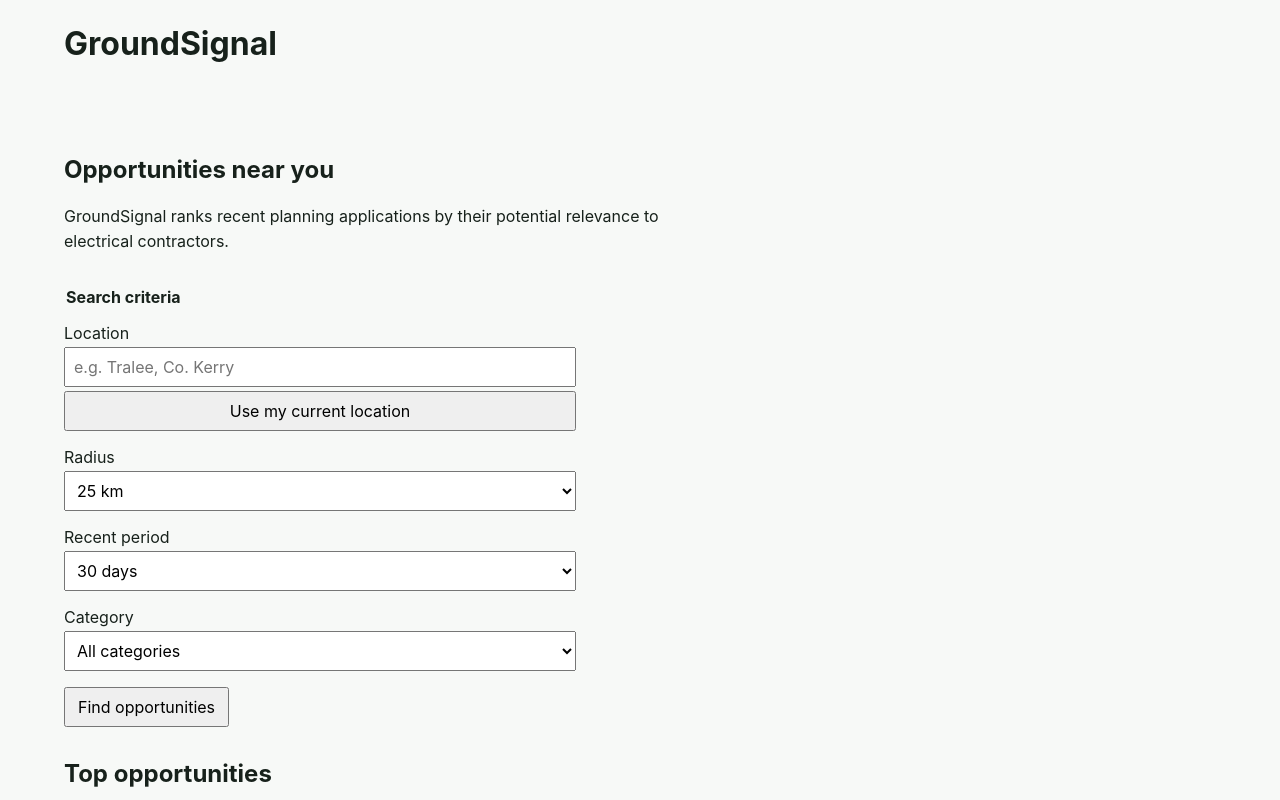
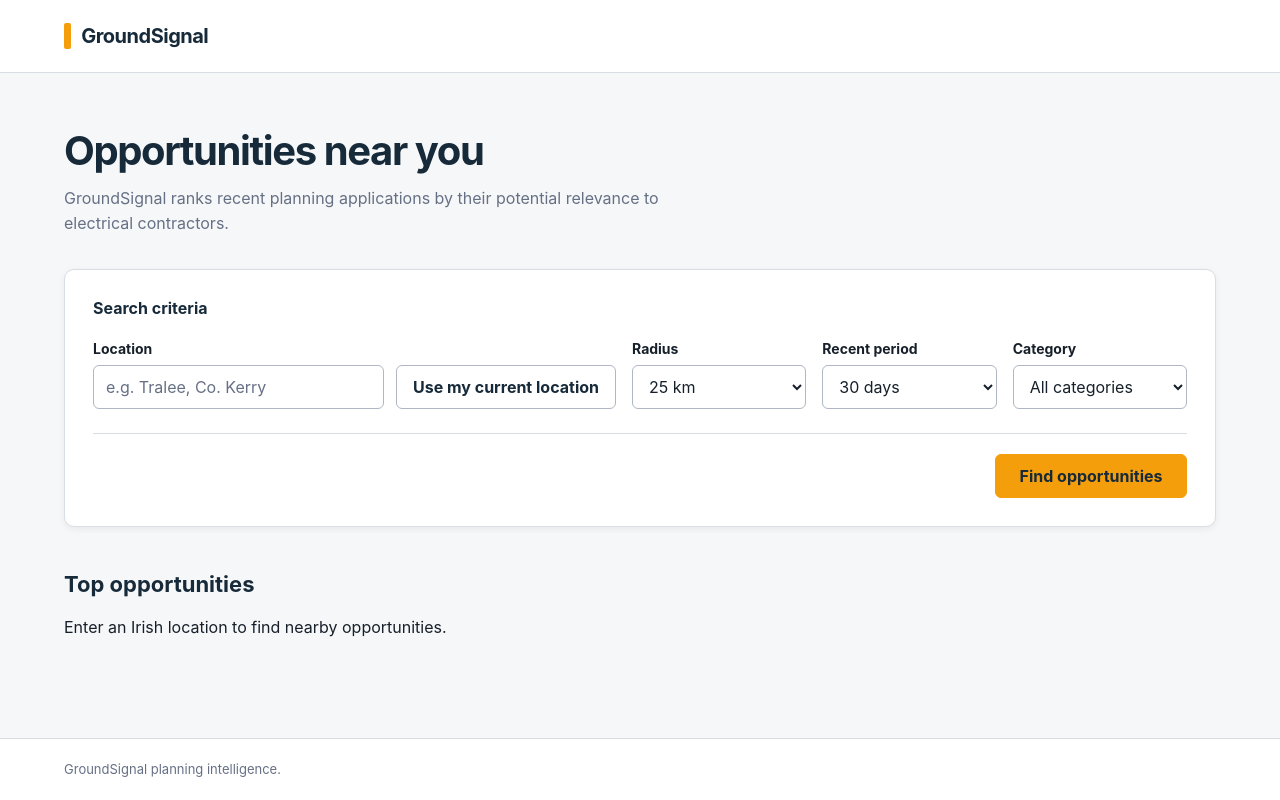
Before and after one commit to moranjohn-95/groundsignal, a React (Vite) app in the folder frontend/: page / in a window 1280 px wide. Shown: the top 800 px of the page. Built offline with nearby package versions, Linux system fonts and the light colour scheme.

Commit message:
Add initial styling to opportunities page

```diff
--- a/frontend/src/App.tsx
+++ b/frontend/src/App.tsx
@@ -4,15 +4,21 @@ function App() {
   return (
     <>
       <header className="site-header">
-        <h1>GroundSignal</h1>
+        <div className="app-container site-header__inner">
+          <h1 className="site-brand">GroundSignal</h1>
+        </div>
       </header>
 
       <main className="site-main">
-        <OpportunitiesPage />
+        <div className="app-container">
+          <OpportunitiesPage />
+        </div>
       </main>
 
       <footer className="site-footer">
-        <p>GroundSignal planning intelligence.</p>
+        <div className="app-container site-footer__inner">
+          <p>GroundSignal planning intelligence.</p>
+        </div>
       </footer>
     </>
   )
--- a/frontend/src/features/opportunities/OpportunitiesPage.tsx
+++ b/frontend/src/features/opportunities/OpportunitiesPage.tsx
@@ -141,12 +141,17 @@ function OpportunitiesPage() {
 
   return (
     <>
-      <section aria-labelledby="opportunities-heading">
-        <h2 id="opportunities-heading">Opportunities near you</h2>
-        <p>
-          GroundSignal ranks recent planning applications by their potential
-          relevance to electrical contractors.
-        </p>
+      <section
+        className="opportunities-search"
+        aria-labelledby="opportunities-heading"
+      >
+        <div className="opportunities-intro">
+          <h2 id="opportunities-heading">Opportunities near you</h2>
+          <p>
+            GroundSignal ranks recent planning applications by their potential
+            relevance to electrical contractors.
+          </p>
+        </div>
 
         <OpportunityFilters
           isCurrentLocationSelected={currentCoordinates !== null}
--- a/frontend/src/features/opportunities/OpportunityFilters.tsx
+++ b/frontend/src/features/opportunities/OpportunityFilters.tsx
@@ -72,11 +72,13 @@ function OpportunityFilters({
       aria-label="Opportunity filters"
       onSubmit={handleSubmit}
     >
-      <fieldset>
+      <fieldset className="opportunity-filters__fieldset">
         <legend>Search criteria</legend>
 
-        <div className="form-field">
+        <div className="opportunity-filters__grid">
+          <div className="form-field form-field--location">
             <label htmlFor="opportunity-location">Location</label>
+            <div className="location-controls">
               <input
                 id="opportunity-location"
                 name="location"
@@ -84,9 +86,12 @@ function OpportunityFilters({
                 placeholder="e.g. Tralee, Co. Kerry"
                 required={!isCurrentLocationSelected}
                 value={location}
-            onChange={(event) => onLocationChange(event.currentTarget.value)}
+                onChange={(event) =>
+                  onLocationChange(event.currentTarget.value)
+                }
               />
               <button
+                className="button button--secondary"
                 type="button"
                 disabled={isLoading}
                 onClick={onUseCurrentLocation}
@@ -95,8 +100,11 @@ function OpportunityFilters({
                   ? 'Getting current location...'
                   : 'Use my current location'}
               </button>
+            </div>
             {isCurrentLocationSelected && (
-            <p role="status">Current location selected.</p>
+              <p className="current-location-status" role="status">
+                Current location selected.
+              </p>
             )}
           </div>
 
@@ -125,7 +133,11 @@ function OpportunityFilters({
 
           <div className="form-field">
             <label htmlFor="opportunity-category">Category</label>
-          <select id="opportunity-category" name="category" defaultValue="">
+            <select
+              id="opportunity-category"
+              name="category"
+              defaultValue=""
+            >
               <option value="">All categories</option>
               {planningApplicationCategories.map((category) => (
                 <option key={category} value={category}>
@@ -134,11 +146,18 @@ function OpportunityFilters({
               ))}
             </select>
           </div>
+        </div>
       </fieldset>
 
-      <button type="submit" disabled={isLoading}>
+      <div className="opportunity-filters__actions">
+        <button
+          className="button button--primary"
+          type="submit"
+          disabled={isLoading}
+        >
           Find opportunities
         </button>
+      </div>
     </form>
   )
 }
--- a/frontend/src/styles/global.css
+++ b/frontend/src/styles/global.css
@@ -1,9 +1,32 @@
 :root {
-  color: #17211b;
-  background: #f7f9f7;
-  font-family:
+  --color-primary: #172a3a;
+  --color-primary-hover: #0f1f2c;
+  --color-accent: #f59e0b;
+  --color-accent-hover: #d97706;
+  --color-accent-active: #b45309;
+  --color-background: #f6f7f8;
+  --color-surface: #ffffff;
+  --color-text: #17202a;
+  --color-text-muted: #667085;
+  --color-border: #d9dee5;
+  --color-border-strong: #aeb7c3;
+  --color-focus: #2563eb;
+  --color-error: #b42318;
+  --color-error-surface: #fef3f2;
+  --color-success: #067647;
+  --color-success-surface: #ecfdf3;
+  --font-sans:
     Inter, ui-sans-serif, system-ui, -apple-system, BlinkMacSystemFont, "Segoe UI",
     sans-serif;
+  --container-max-width: 72rem;
+  --radius-sm: 0.375rem;
+  --radius-md: 0.625rem;
+  --shadow-panel: 0 0.125rem 0.375rem rgb(23 42 58 / 7%);
+  --shadow-focus: 0 0 0 0.1875rem rgb(245 158 11 / 24%);
+
+  color: var(--color-text);
+  background: var(--color-background);
+  font-family: var(--font-sans);
   font-synthesis: none;
   text-rendering: optimizeLegibility;
 }
@@ -12,9 +35,16 @@
   box-sizing: border-box;
 }
 
+html {
+  min-width: 320px;
+  background: var(--color-background);
+}
+
 body {
+  min-width: 320px;
+  min-height: 100vh;
   margin: 0;
-  min-width: 320px;
+  background: var(--color-background);
 }
 
 #root {
@@ -23,70 +53,268 @@ body {
   flex-direction: column;
 }
 
-.site-header,
-.site-main,
-.site-footer {
-  width: min(100% - 2rem, 72rem);
+.app-container {
+  width: min(calc(100% - 2rem), var(--container-max-width));
   margin-inline: auto;
 }
 
-.site-header,
-.site-footer {
-  padding-block: 1.5rem;
+.site-header {
+  background: var(--color-surface);
+  border-bottom: 1px solid var(--color-border);
+}
+
+.site-header__inner {
+  display: flex;
+  min-height: 4.5rem;
+  align-items: center;
+}
+
+.site-brand {
+  display: flex;
+  align-items: center;
+  gap: 0.625rem;
+  margin: 0;
+  color: var(--color-primary);
+  font-size: 1.25rem;
+  font-weight: 750;
+  letter-spacing: -0.025em;
+  line-height: 1;
+}
+
+.site-brand::before {
+  width: 0.45rem;
+  height: 1.65rem;
+  border-radius: 0.125rem;
+  background: var(--color-accent);
+  content: "";
 }
 
 .site-main {
   flex: 1;
-  padding-block: 3rem;
+  padding-block: 2.5rem 4rem;
 }
 
-h1,
-p {
-  margin-block: 0;
+.site-footer {
+  background: var(--color-surface);
+  border-top: 1px solid var(--color-border);
+}
+
+.site-footer__inner {
+  padding-block: 1.25rem;
+}
+
+.site-footer p {
+  color: var(--color-text-muted);
+  font-size: 0.8125rem;
 }
 
 p {
   max-width: 65ch;
+  margin-block: 0;
   line-height: 1.6;
 }
 
-section + section,
+.opportunities-intro {
+  max-width: 46rem;
+}
+
+.opportunities-intro h2 {
+  margin: 0;
+  color: var(--color-primary);
+  font-size: clamp(1.875rem, 5vw, 2.5rem);
+  font-weight: 750;
+  letter-spacing: -0.035em;
+  line-height: 1.12;
+}
+
+.opportunities-intro p {
+  margin-top: 0.75rem;
+  color: var(--color-text-muted);
+  font-size: 1rem;
+}
+
 .opportunity-filters {
   margin-top: 2rem;
+  padding: 1.25rem;
+  border: 1px solid var(--color-border);
+  border-radius: var(--radius-md);
+  background: var(--color-surface);
+  box-shadow: var(--shadow-panel);
 }
 
-.opportunity-filters fieldset {
-  display: grid;
-  max-width: 32rem;
-  gap: 1rem;
-  margin: 0 0 1rem;
+.opportunity-filters__fieldset {
+  min-width: 0;
+  margin: 0;
   padding: 0;
   border: 0;
 }
 
 .opportunity-filters legend {
-  margin-bottom: 1rem;
+  margin-bottom: 1.25rem;
+  padding: 0;
+  color: var(--color-primary);
+  font-size: 1rem;
   font-weight: 700;
+  line-height: 1.3;
+}
+
+.opportunity-filters__grid {
+  display: grid;
+  gap: 1rem;
 }
 
 .form-field {
   display: grid;
-  gap: 0.25rem;
+  min-width: 0;
+  align-content: start;
+  gap: 0.4375rem;
 }
 
-input,
-select,
-button {
-  font: inherit;
+.form-field label {
+  color: var(--color-text);
+  font-size: 0.875rem;
+  font-weight: 650;
+  line-height: 1.4;
 }
 
-input,
-select {
-  padding: 0.5rem;
+.location-controls {
+  display: grid;
+  min-width: 0;
+  gap: 0.75rem;
 }
 
-button {
-  padding: 0.5rem 0.75rem;
+.opportunity-filters input,
+.opportunity-filters select {
+  width: 100%;
+  min-width: 0;
+  min-height: 2.75rem;
+  padding: 0.625rem 0.75rem;
+  border: 1px solid var(--color-border-strong);
+  border-radius: var(--radius-sm);
+  background: var(--color-surface);
+  color: var(--color-text);
+  font: inherit;
+  line-height: 1.25;
+}
+
+.opportunity-filters input::placeholder {
+  color: var(--color-text-muted);
+  opacity: 1;
+}
+
+.opportunity-filters input:hover,
+.opportunity-filters select:hover {
+  border-color: var(--color-primary);
+}
+
+.opportunity-filters input:focus-visible,
+.opportunity-filters select:focus-visible {
+  border-color: var(--color-accent-active);
+  outline: none;
+  box-shadow: var(--shadow-focus);
+}
+
+.button {
+  display: inline-flex;
+  min-height: 2.75rem;
+  align-items: center;
+  justify-content: center;
+  padding: 0.625rem 1rem;
+  border: 1px solid transparent;
+  border-radius: var(--radius-sm);
+  font: inherit;
+  font-weight: 700;
+  line-height: 1.2;
+  text-align: center;
+  cursor: pointer;
+}
+
+.button--primary {
+  width: 100%;
+  border-color: var(--color-accent);
+  background: var(--color-accent);
+  color: var(--color-primary);
+}
+
+.button--primary:hover:not(:disabled) {
+  border-color: var(--color-accent-hover);
+  background: var(--color-accent-hover);
+}
+
+.button--primary:active:not(:disabled) {
+  border-color: var(--color-accent-active);
+  background: var(--color-accent-active);
+}
+
+.button--secondary {
+  width: 100%;
+  border-color: var(--color-border-strong);
+  background: var(--color-surface);
+  color: var(--color-primary);
+}
+
+.button--secondary:hover:not(:disabled) {
+  border-color: var(--color-primary);
+  background: var(--color-background);
+}
+
+.button:focus-visible,
+a:focus-visible,
+summary:focus-visible {
+  outline: 0.1875rem solid var(--color-focus);
+  outline-offset: 0.1875rem;
+}
+
+.button:disabled {
+  border-color: var(--color-border);
+  background: var(--color-background);
+  color: var(--color-text-muted);
+  cursor: not-allowed;
+  opacity: 0.72;
+}
+
+.current-location-status {
+  color: var(--color-success);
+  font-size: 0.8125rem;
+  font-weight: 650;
+}
+
+.opportunity-filters__actions {
+  display: flex;
+  justify-content: flex-end;
+  margin-top: 1.5rem;
+  padding-top: 1.25rem;
+  border-top: 1px solid var(--color-border);
+}
+
+.opportunity-results {
+  margin-top: 2.75rem;
+}
+
+.opportunity-results > h2 {
+  margin: 0 0 1rem;
+  color: var(--color-primary);
+  font-size: 1.375rem;
+  line-height: 1.25;
+}
+
+.opportunity-results > h3 {
+  margin-block: 1.25rem 0.5rem;
+  color: var(--color-primary);
+  font-size: 1.125rem;
+}
+
+.opportunity-results > [role="alert"] {
+  margin-top: 1rem;
+  padding: 0.75rem 1rem;
+  border-left: 0.25rem solid var(--color-error);
+  border-radius: var(--radius-sm);
+  background: var(--color-error-surface);
+  color: var(--color-error);
+}
+
+.opportunity-results > [role="status"] {
+  color: var(--color-text-muted);
 }
 
 .opportunity-list {
@@ -96,7 +324,7 @@ button {
 }
 
 .opportunity-list > li + li {
-  border-top: 1px solid #cbd4cd;
+  border-top: 1px solid var(--color-border);
 }
 
 .opportunity-card {
@@ -120,3 +348,50 @@ button {
 .opportunity-details address {
   font-style: normal;
 }
+
+@media (min-width: 40rem) {
+  .app-container {
+    width: min(calc(100% - 3rem), var(--container-max-width));
+  }
+
+  .site-main {
+    padding-block: 3.5rem 5rem;
+  }
+
+  .opportunity-filters {
+    padding: 1.75rem;
+  }
+
+  .opportunity-filters__grid {
+    grid-template-columns: repeat(2, minmax(0, 1fr));
+  }
+
+  .form-field--location {
+    grid-column: 1 / -1;
+  }
+
+  .location-controls {
+    grid-template-columns: minmax(0, 1fr) auto;
+  }
+
+  .button--secondary {
+    width: auto;
+    white-space: nowrap;
+  }
+
+  .button--primary {
+    width: auto;
+    min-width: 12rem;
+  }
+}
+
+@media (min-width: 64rem) {
+  .opportunity-filters__grid {
+    grid-template-columns:
+      minmax(0, 6fr) repeat(3, minmax(0, 2fr));
+  }
+
+  .form-field--location {
+    grid-column: auto;
+  }
+}
```
Lines whose indentation alone changed are shown as unchanged.
